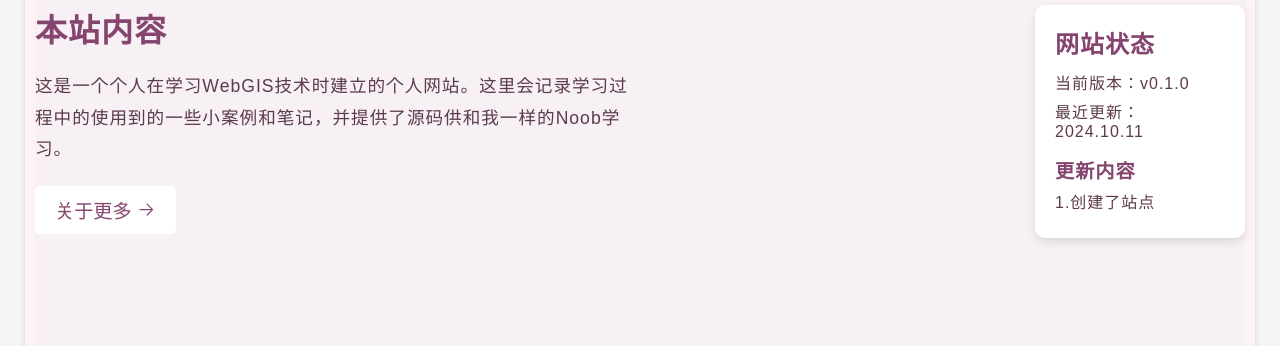
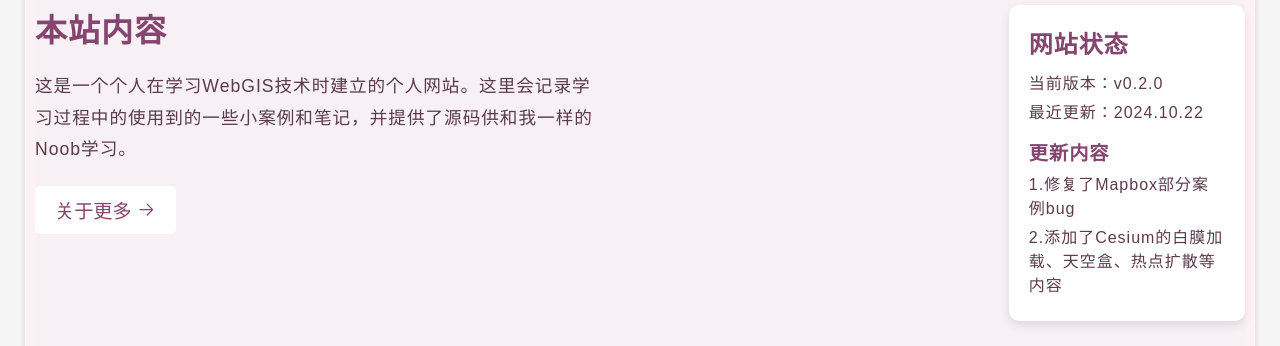
Before and after one commit to Quincy0c0/mysita-web, a Vue app: page / in a window 1280 px wide. Shown: the part 604-950 px from the top of the page. Built offline with nearby package versions, Linux system fonts and the light colour scheme; no server answers; a web font is replaced by a local one; what @tresjs/core would draw is missing.

Commit message:
(feat: update version and added more updated info in home page)

```diff
--- a/src/pages/home/index.vue
+++ b/src/pages/home/index.vue
@@ -174,10 +174,13 @@
   // 状态卡片数据
   const statusCard = ref({
     title: '网站状态',
-    version: '当前版本：v0.1.0',
-    lastUpdate: '最近更新：2024.10.11',
+    version: '当前版本：v0.2.0',
+    lastUpdate: '最近更新：2024.10.22',
     updatedTitle: '更新内容',
-    updatedInfo: ['创建了站点'],
+    updatedInfo: [
+      '修复了Mapbox部分案例bug',
+      '添加了Cesium的白膜加载、天空盒、热点扩散等内容',
+    ],
   });
 
   const videoList = ref([
```
